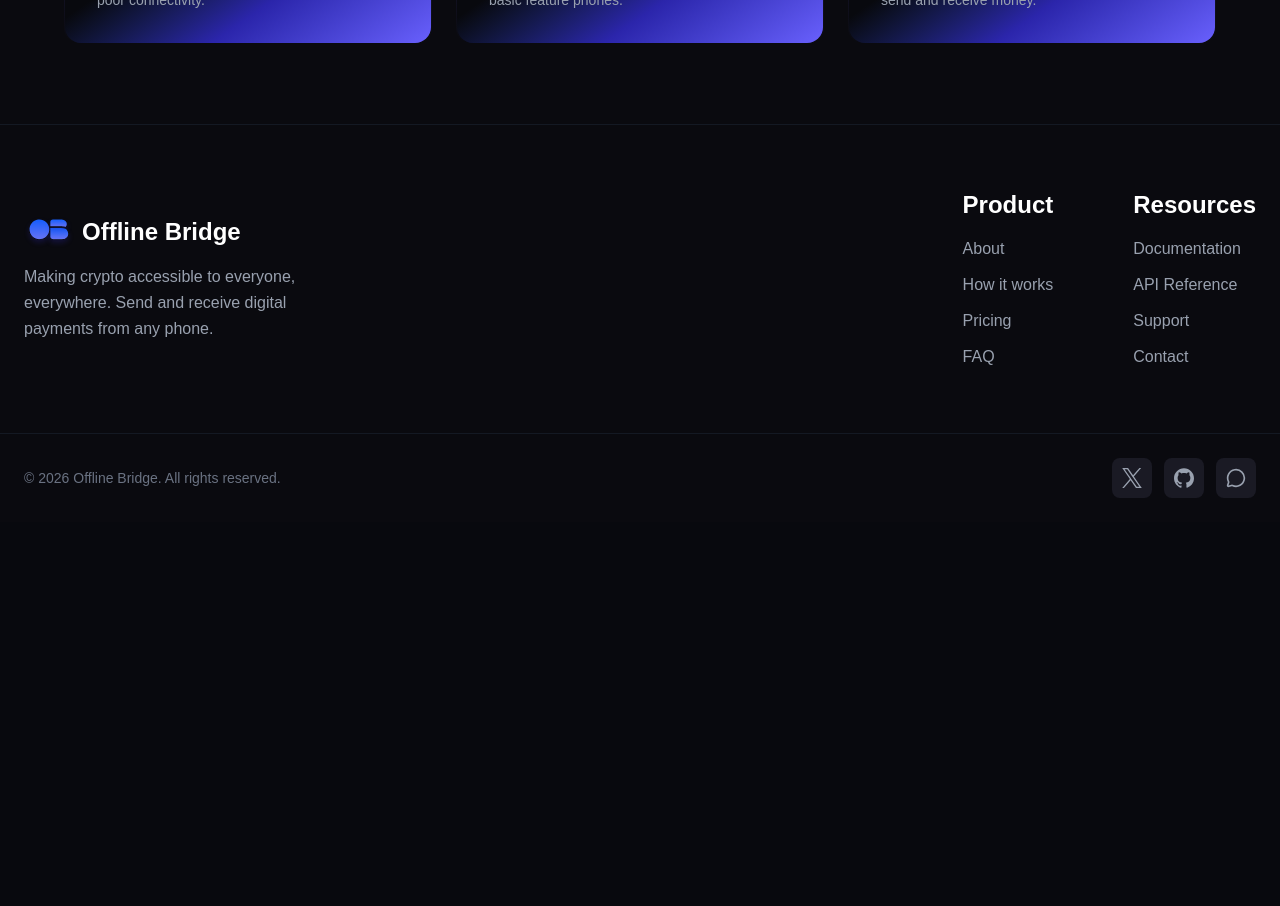
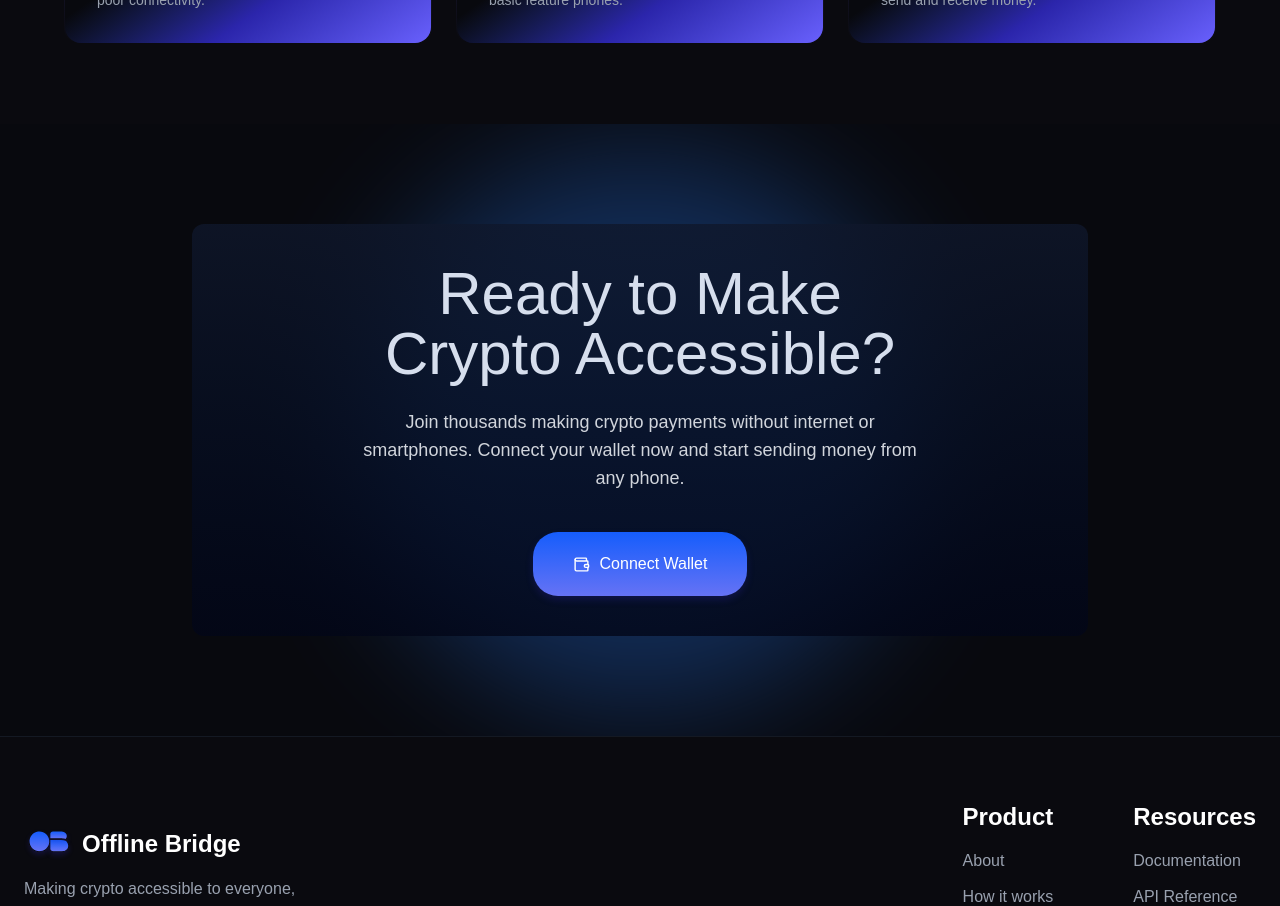
Before and after one commit to Offline-Bridge/frontend, a Next.js app: page / in a window 1280 px wide. Shown: the part 1780-2686 px from the top of the page. Before the commit the page ends 2302 px from the top, so only its background shows below. Built offline with nearby package versions, Linux system fonts and the light colour scheme.

Commit message:
feat: build the ready section

```diff
--- /dev/null
+++ b/app/Components/Homepage_components/Ready.tsx
@@ -0,0 +1,29 @@
+import { Wallet } from "lucide-react";
+import { Button } from "../common/Button";
+
+export default function Ready() {
+  return (
+    <section className="bg-[#08090E] py-20 px-4 relative z-0 overflow-hidden">
+      <div className="absolute rounded-full w-120 h-120 md:w-140 md:h-140 bg-[#2B7FFF] left-1/2 top-1/2 -translate-x-1/2 -translate-y-1/2 blur-3xl opacity-30 z-10"></div>
+
+      <div className="relative bg-linear-to-b from-[#0F172BCC] to-[#020618CC] py-10 mx-auto max-w-4xl px-6 flex flex-col justify-center items-center text-center gap-10 rounded-xl my-5 z-20">
+        <div className="max-w-xl gap-6 flex flex-col">
+          <h2 className="text-4xl md:text-6xl font-medium">
+            Ready to Make Crypto Accessible?
+          </h2>
+          <p className="text-lg text-gray-300">
+            Join thousands making crypto payments without internet or
+            smartphones. Connect your wallet now and start sending money from
+            any phone.
+          </p>
+        </div>
+        <Button
+          variant="primary"
+          className="flex items-center justify-center gap-2.5 px-10 py-5"
+        >
+          <Wallet size={17} /> Connect Wallet
+        </Button>
+      </div>
+    </section>
+  );
+}
--- a/app/page.tsx
+++ b/app/page.tsx
@@ -1,12 +1,14 @@
 import Footer from "./Components/common/Footer";
 import Hero from "./Components/Homepage_components/Hero";
 import Limitations from "./Components/Homepage_components/Limitations";
+import Ready from "./Components/Homepage_components/Ready";
 
 export default function Home() {
   return (
     <>
       <Hero />
       <Limitations />
+      <Ready />
       <Footer />
     </>
   );
```
